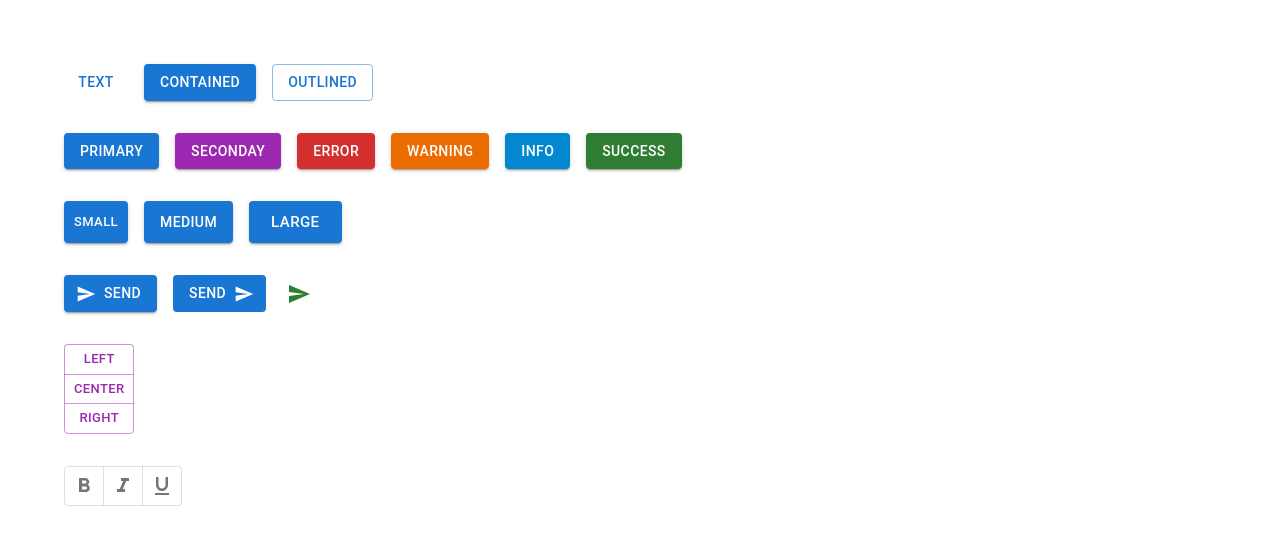
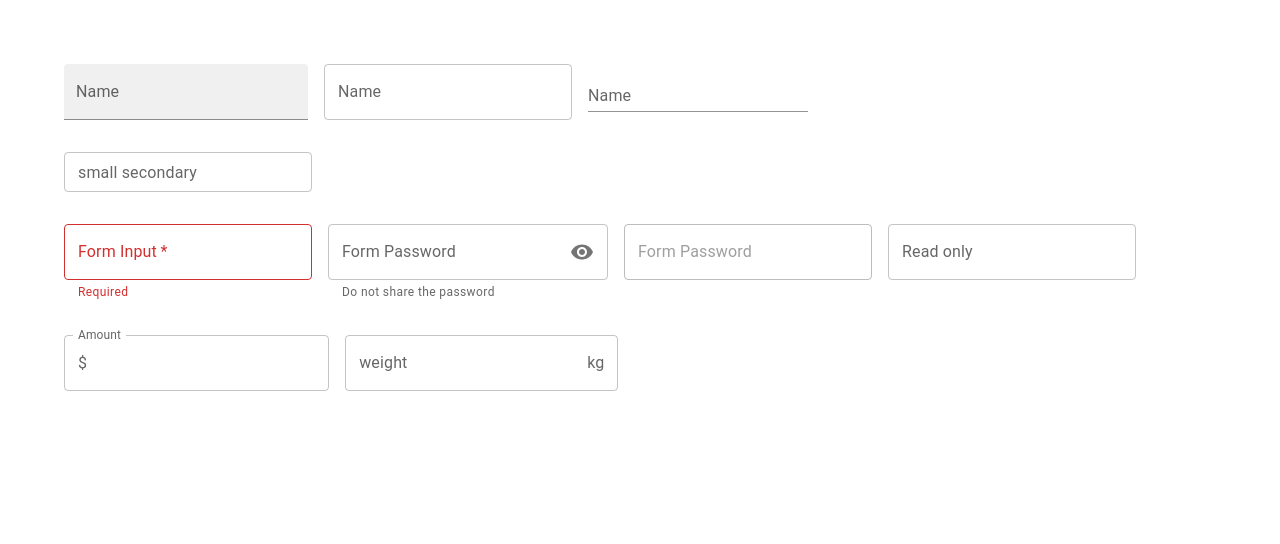
Before and after one commit to Vishalk29/MaterialUi-Learning, a React (Create React App) app in the folder matarialui-demo/: page / in a window 1280 px wide. Shown: the top 544 px of the page. Built offline with nearby package versions, Linux system fonts and the light colour scheme.

Commit message:
Learned about the textfiled component

```diff
--- a/matarialui-demo/src/App.tsx
+++ b/matarialui-demo/src/App.tsx
@@ -1,12 +1,14 @@
 import './App.css';
-import MuiButton from './Component/MuiButton';
+// import MuiButton from './Component/MuiButton';
+import MuiTextField from './Component/MuiTextField';
 // import MuiTypography from './Component/MuiTypography';
 
 function App() {
   return (
     <div className="App">
       {/* <MuiTypography /> */}
-      <MuiButton />
+      {/*<MuiButton />*/}
+      <MuiTextField />
     </div>
   );
 }
--- /dev/null
+++ b/matarialui-demo/src/Component/MuiTextField.tsx
@@ -0,0 +1,45 @@
+import { TextField, Stack, InputAdornment } from "@mui/material"
+import VisibilityIcon from '@mui/icons-material/Visibility';
+import { useState } from "react";
+const MuiTextField = () => {
+    const [value, setValue] = useState('')
+    return (
+        <Stack spacing={4}>
+            {/* Basic Text field */}
+            <Stack spacing={2} direction='row'>
+                <TextField label='Name' variant="filled" />
+                <TextField label='Name' variant="outlined" />
+                <TextField label='Name' variant="standard" />
+            </Stack>
+            {/* Adding the size and color */}
+            <Stack spacing={2} direction='row'>
+                <TextField label='small secondary' size="small" color="secondary" />
+            </Stack>
+            {/* used the required(*) and used the type and helpertext show below and textfiled to
+             disabled(we cant see ) used inputprops is readonly :true we cannot write */}
+            <Stack spacing={2} direction='row'>
+                <TextField label='Form Input' required value={value} onChange={(e) => setValue(e.target.value)}
+                    error={!value} helperText={!value ? 'Required' : 'Do not share the password'} />
+
+                <TextField label='Form Password' type='password' helperText='Do not share the password' InputProps={{
+                    endAdornment: <InputAdornment position="end"><VisibilityIcon /></InputAdornment>
+                }} />
+                <TextField label='Form Password' disabled />
+                <TextField label='Read only' inputProps={{ readOnly: true }} />
+            </Stack>
+
+            {/* Input adonament adding the symbole in first and last  */}
+            <Stack spacing={2} direction='row'>
+                <TextField label='Amount' InputProps={{
+                    startAdornment: <InputAdornment position="start">$</InputAdornment>
+                }} />
+                <TextField label='weight' InputProps={{
+                    endAdornment: <InputAdornment position="end">kg</InputAdornment>
+                }} />
+
+            </Stack>
+        </Stack>
+    )
+}
+
+export default MuiTextField
```
